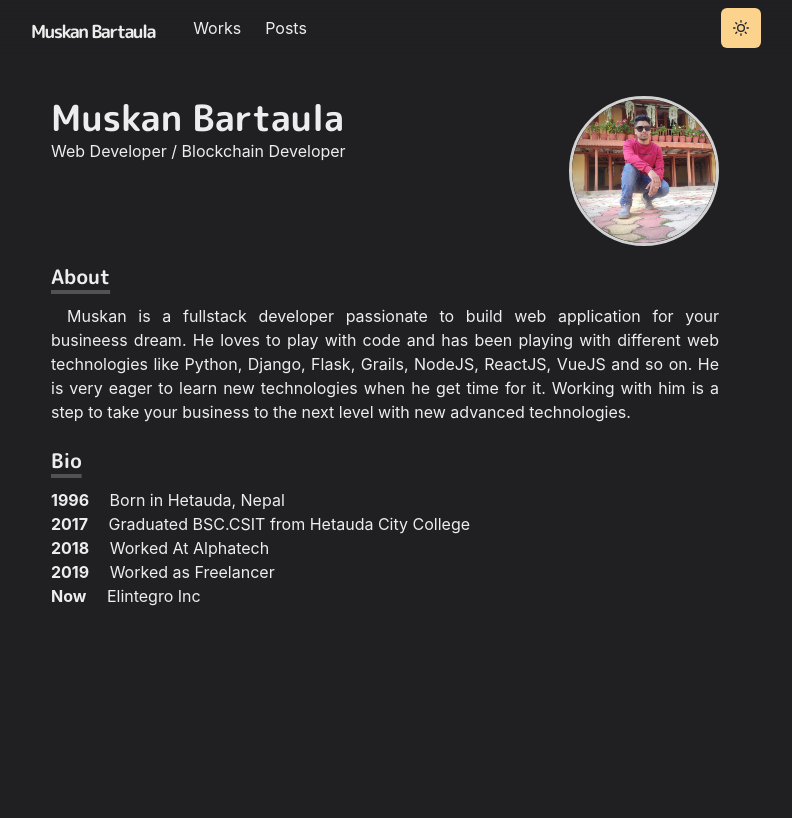
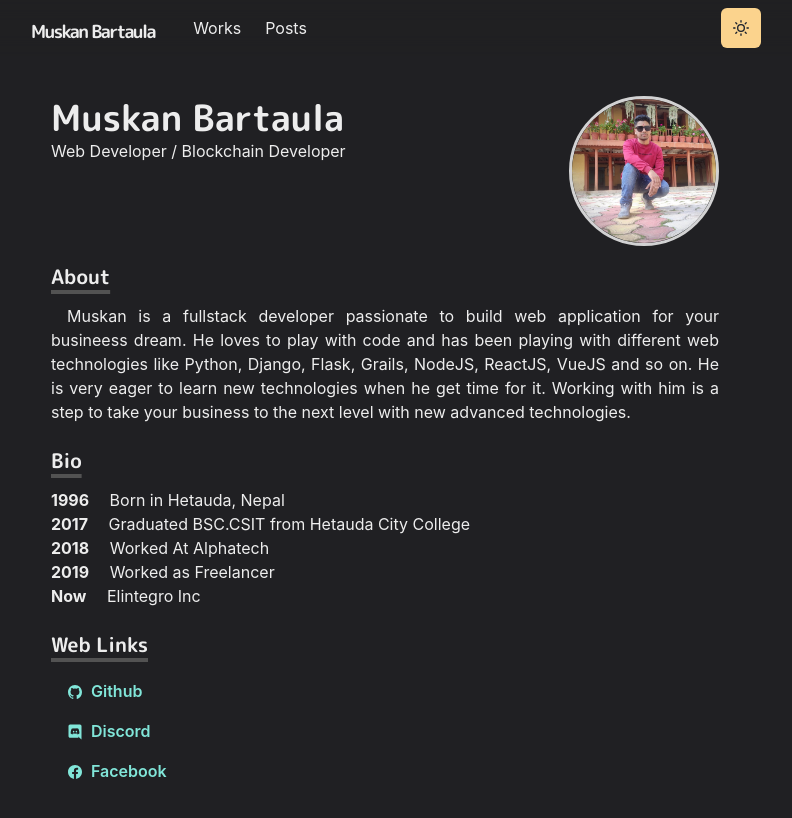
Before and after one commit to MuskanBartaula/portfolio, a Next.js app: page / in a window 1280 px wide. Shown: the top 818 px of the page, without its empty margins (255-1047 px from the left). Built offline with nearby package versions, Linux system fonts and the light colour scheme.

Commit message:
Feat: add web links

```diff
--- a/package.json
+++ b/package.json
@@ -18,7 +18,8 @@
     "framer-motion": "^7.6.1",
     "next": "^12.3.1",
     "react": "^18.2.0",
-    "react-dom": "^18.2.0"
+    "react-dom": "^18.2.0",
+    "react-icons": "^4.7.1"
   },
   "devDependencies": {
     "eslint": "^8.26.0",
--- a/pages/index.js
+++ b/pages/index.js
@@ -1,7 +1,12 @@
-import { Box, Container, Heading, Image } from "@chakra-ui/react"
+import { Box, Button, Container, Heading, Icon, Image, Link, List, ListItem } from "@chakra-ui/react"
 import Section from "../components/section"
 import Paragraph from "../components/paragraph"
 import { BioSection, BioYear } from "../components/bio"
+import {
+    IoLogoGithub,
+    IoLogoDiscord,
+    IoLogoFacebook
+} from 'react-icons/io5'
 
 const Page = () => {
     return (
@@ -61,6 +66,33 @@ const Page = () => {
                     <BioYear>Now</BioYear> Elintegro Inc
                 </BioSection>
             </Section >
+
+            <Section delay={0.3}>
+                <Heading as="h3" variant="section-title">Web Links</Heading>
+                <List>
+                    <ListItem>
+                        <Link href="https://github.com/MuskanBartaula" target="_blank">
+                            <Button variant="ghost" colorScheme="teal" leftIcon={<Icon as={IoLogoGithub} />}>
+                                Github
+                            </Button>
+                        </Link>
+                    </ListItem>
+                    <ListItem>
+                        <Link href="https://discord.com/users/MuskanBartaula#1049" target="_blank">
+                            <Button variant="ghost" colorScheme="teal" leftIcon={<Icon as={IoLogoDiscord} />}>
+                                Discord
+                            </Button>
+                        </Link>
+                    </ListItem>
+                    <ListItem>
+                        <Link href="https://www.facebook.com/MuskanMTD" target="_blank">
+                            <Button variant="ghost" colorScheme="teal" leftIcon={<Icon as={IoLogoFacebook} />}>
+                                Facebook
+                            </Button>
+                        </Link>
+                    </ListItem>
+                </List>
+            </Section>
         </Container >
     )
 }
```
Also changed, not shown: 2 other files (tests, documents, lock files or other folders).
